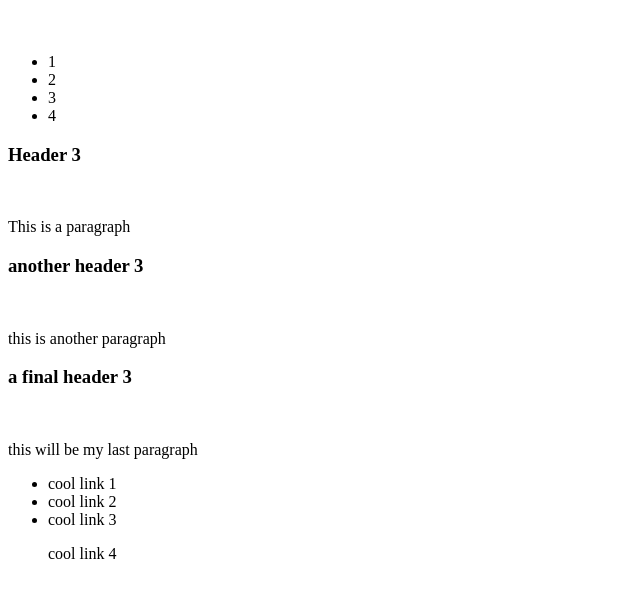
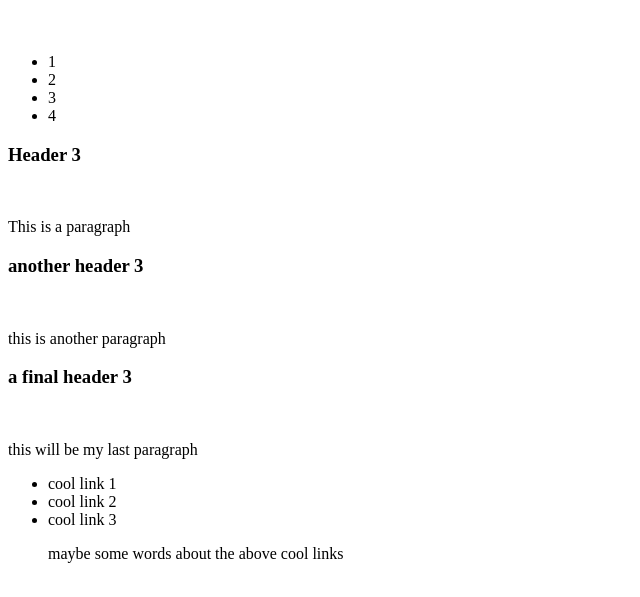
Before and after one commit to JRedmon1698/class-project, a plain HTML site: page index.html in a window 1280 px wide. Shown: the part 61-658 px from the top of the page, without its empty margins (0-640 px from the left). Drawn offline with Linux system fonts and the light colour scheme.

Commit message:
a correction made locally

```diff
--- a/index.html
+++ b/index.html
@@ -36,7 +36,7 @@
             <li>cool link 1</li>
             <li>cool link 2</li>
             <li>cool link 3</li>
-            <p>cool link 4</p>
+            <p>maybe some words about the above cool links</p>
         </ul>
     </nav>
 </footer>
```
